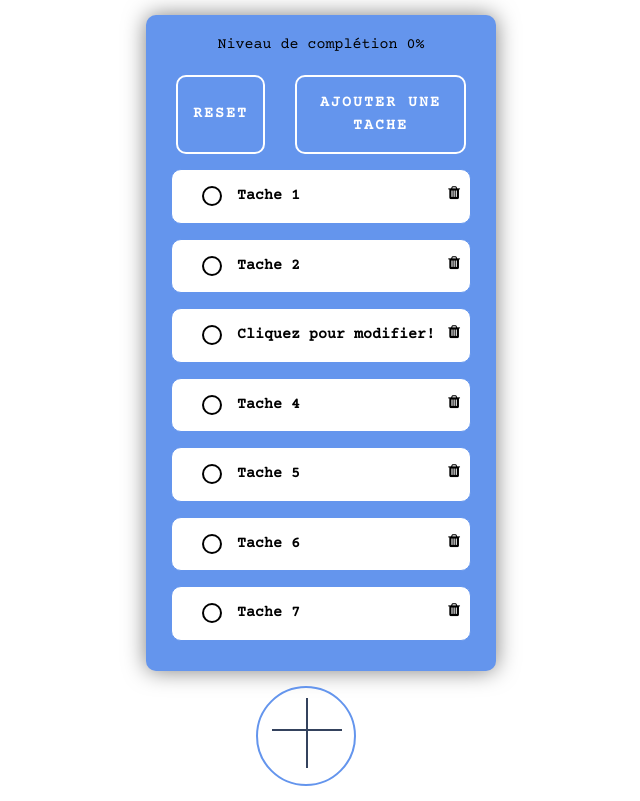
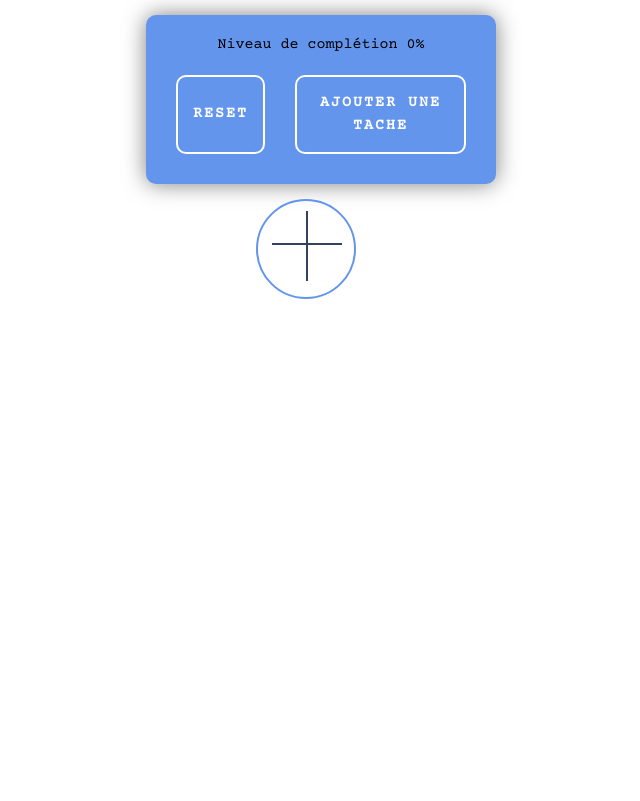
Before and after one commit to phaseur/phaseur.github.io, a website built with webpack: page docs/index.html in a window 1280 px wide. Shown: the whole page, without its empty margins (334-974 px from the left). Built offline with nearby package versions, Linux system fonts and the light colour scheme.

Commit message:
feat: remove example tasks, delete icon larger

```diff
--- a/docs/assets/css/todolist.css
+++ b/docs/assets/css/todolist.css
@@ -50,9 +50,9 @@ body {
 .task {
     position: relative;
     margin: 1em auto;
-    padding: 0 2em;
+    padding: 0 10px;
     max-width: 300px;
-    min-height: 50px;
+    min-height: 80px;
     border: 1px solid cornflowerblue;
     background-color: rgb(255, 255, 255);
     border-radius: 10px;
@@ -211,6 +211,7 @@ body {
     padding: .5em;
     font-weight: bold;
     max-width: 200px;
+    height: 100%;
 }
 
 .delete-task {
@@ -218,9 +219,10 @@ body {
     top: 15px;
     right: 10px;
     cursor: pointer;
+    transform: scale(1.4);
 }
 .delete-task:hover {
-   transform: scale(1.3);
+   transform: scale(1.5);
    transition: .2s ease-in-out;
 }
 
@@ -266,9 +268,10 @@ body {
 }
 .delete-list {
     cursor: pointer;
+    transform: scale(1.5);
 }
 .delete-list:hover {
-   transform: scale(1.3);
+   transform: scale(1.6);
    transition: .2s ease-in-out;
 }
 
--- a/docs/assets/js/app.js
+++ b/docs/assets/js/app.js
@@ -2,8 +2,9 @@ const app = {
     tasksLists: [
         {
             id: 1,
+            listName: '',
             activeTasks: 0,
-            totalTasks: 7,
+            totalTasks: 0,
             levelOfCompletion: 0,
         },
     ],
--- a/docs/index.html
+++ b/docs/index.html
@@ -29,90 +29,6 @@
               <button class="button reset-button">Reset</button>
               <button class="button add-button">Ajouter une tache</button>
             </div>
-            <div class="task">
-                <div class="task__content">
-                  <div class="task-checkbox">
-                        <span class="checkbox"></span>
-                  </div>
-                  <div class="task__content__name">
-                    <input class="input-task" type="text">
-                    <p class="task-name">Tache 1</p>
-                  </div>
-                  <i class="fa fa-trash delete-task"></i>
-                </div>
-            </div>
-            <div class="task">
-                <div class="task__content">
-                  <div class="task-checkbox">
-                        <span class="checkbox"></span>
-                  </div>
-                  <div class="task__content__name">
-                    <input class="input-task" type="text">
-                    <p class="task-name">Tache 2</p>
-                  </div>
-                  <i class="fa fa-trash delete-task"></i>
-                </div>
-            </div>
-            <div class="task">
-                <div class="task__content">
-                  <div class="task-checkbox">
-                        <span class="checkbox"></span>
-                  </div>
-                  <div class="task__content__name">
-                    <input class="input-task" type="text">
-                    <p class="task-name">Cliquez pour modifier!</p>
-                  </div>
-                  <i class="fa fa-trash delete-task"></i>
-                </div>
-            </div>
-            <div class="task">
-                <div class="task__content">
-                  <div class="task-checkbox">
-                        <span class="checkbox"></span>
-                  </div>
-                  <div class="task__content__name">
-                    <input class="input-task" type="text">
-                    <p class="task-name">Tache 4</p>
-                  </div>
-                  <i class="fa fa-trash delete-task"></i>
-                </div>
-            </div>
-            <div class="task">
-                <div class="task__content">
-                  <div class="task-checkbox">
-                        <span class="checkbox"></span>
-                  </div>
-                  <div class="task__content__name">
-                    <input class="input-task" type="text">
-                    <p class="task-name">Tache 5</p>
-                  </div>
-                  <i class="fa fa-trash delete-task"></i>
-                </div>
-            </div>
-            <div class="task">
-                <div class="task__content">
-                  <div class="task-checkbox">
-                        <span class="checkbox"></span>
-                  </div>
-                  <div class="task__content__name">
-                    <input class="input-task" type="text">
-                    <p class="task-name">Tache 6</p>
-                  </div>
-                    <i class="fa fa-trash delete-task"></i>
-                </div>
-            </div>
-            <div class="task">
-                <div class="task__content">
-                  <div class="task-checkbox">
-                        <span class="checkbox"></span>
-                  </div>
-                  <div class="task__content__name">
-                    <input class="input-task" type="text">
-                    <p class="task-name">Tache 7</p>
-                  </div>
-                  <i class="fa fa-trash delete-task"></i>
-                </div>
-            </div>
           </div>
       </div>
       <div class="new-todolist">
@@ -136,6 +52,10 @@
     <template id="todolist">
       <div class="todolist">
         <i class="fa fa-trash delete-list"></i>
+        <!-- <div class="list__title">
+          <input class="input-list-title" type="text" placeholder="Saisissez un titre">
+          <p class="list-name"></p>
+        </div> -->
         <div class="progress-bar-container">
           <p>Niveau de complétion <span class="progress-bar-percentage">0</span>%</p>
           <div class="progressbar"></div>
```
Lines whose indentation alone changed are shown as unchanged.
